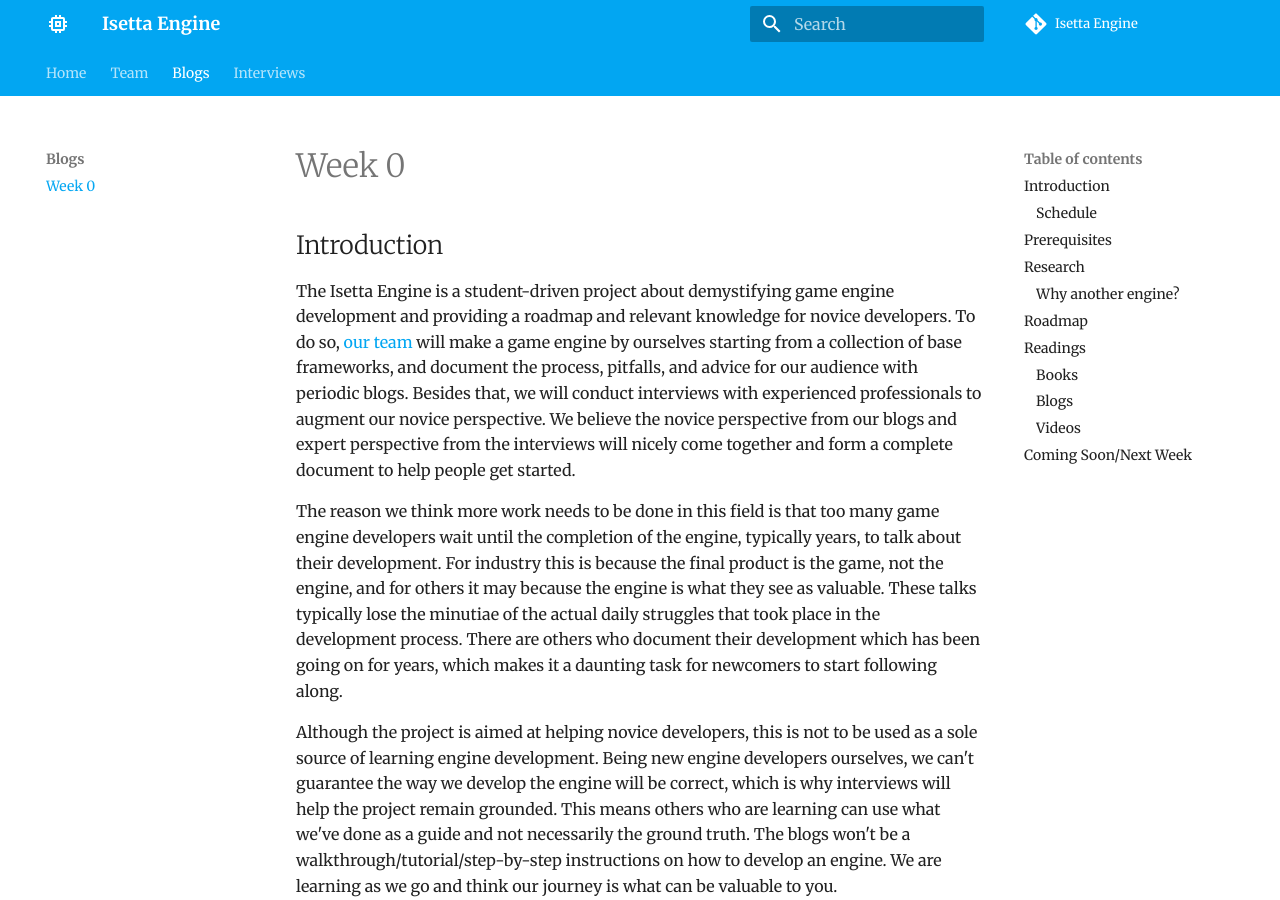
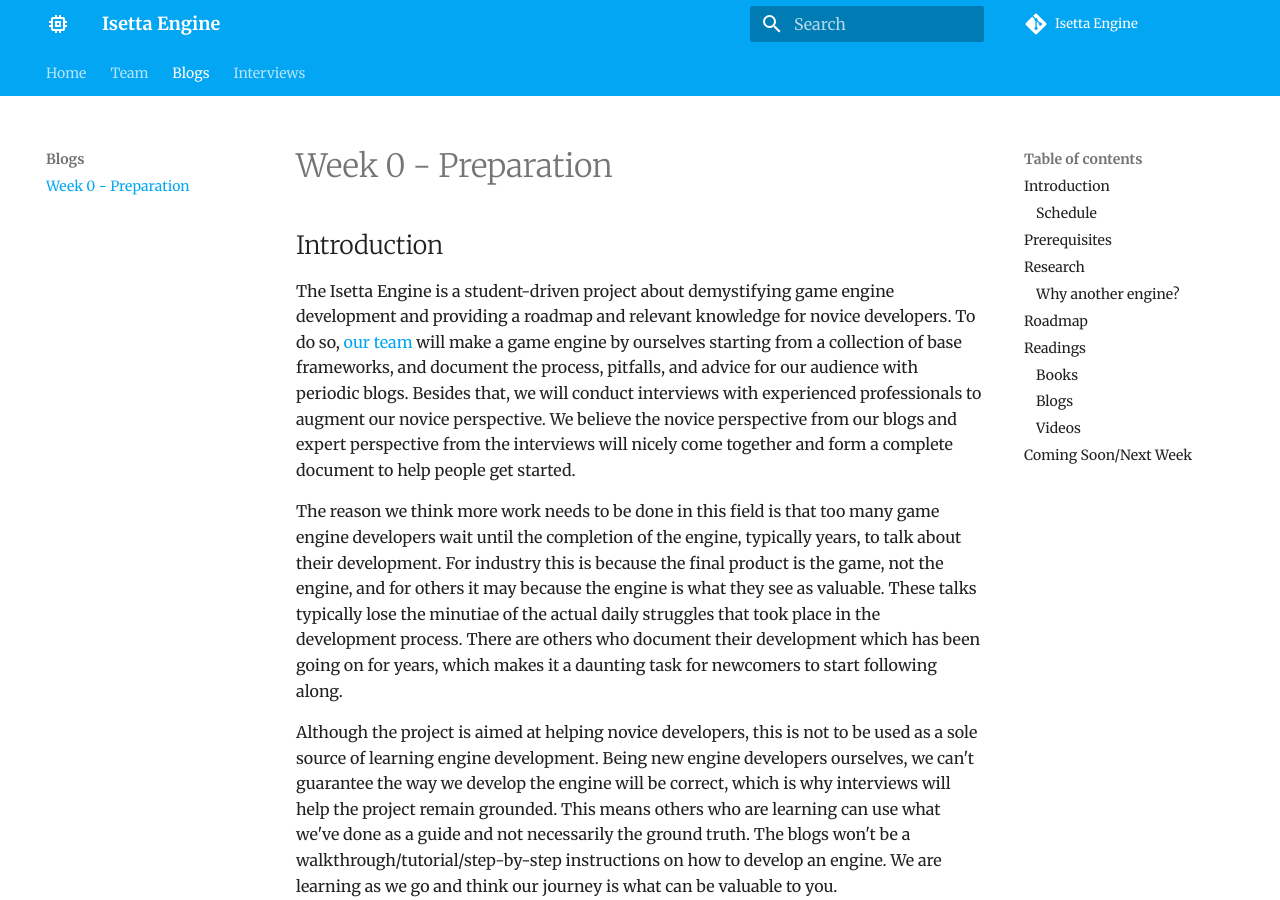
Before and after one commit to Isetta-Team/Isetta-Website-Raw, an MkDocs documentation site: the page built from docs/blogs/week-0.md, in a window 1280 px wide and 900 px high. Built offline with MkDocs 1.6.1 and Material for MkDocs 9.7.7, drawn with Linux system fonts in a browser that asks for light colours; comment, search, counter and statistics services are not loaded.

Commit message:
Added title to week 0

```diff
--- a/mkdocs.yml
+++ b/mkdocs.yml
@@ -14,7 +14,7 @@ nav:
   - Home: index.md
   - Team: team.md
   - Blogs:
-    - Week 0: blogs/week-0.md
+    - 'Week 0 - Preparation': blogs/week-0.md
     #- Week 1: blogs/week-1.md
     #- Week 2: blogs/week-2.md
     #- Week 3: blogs/week-3.md
```
